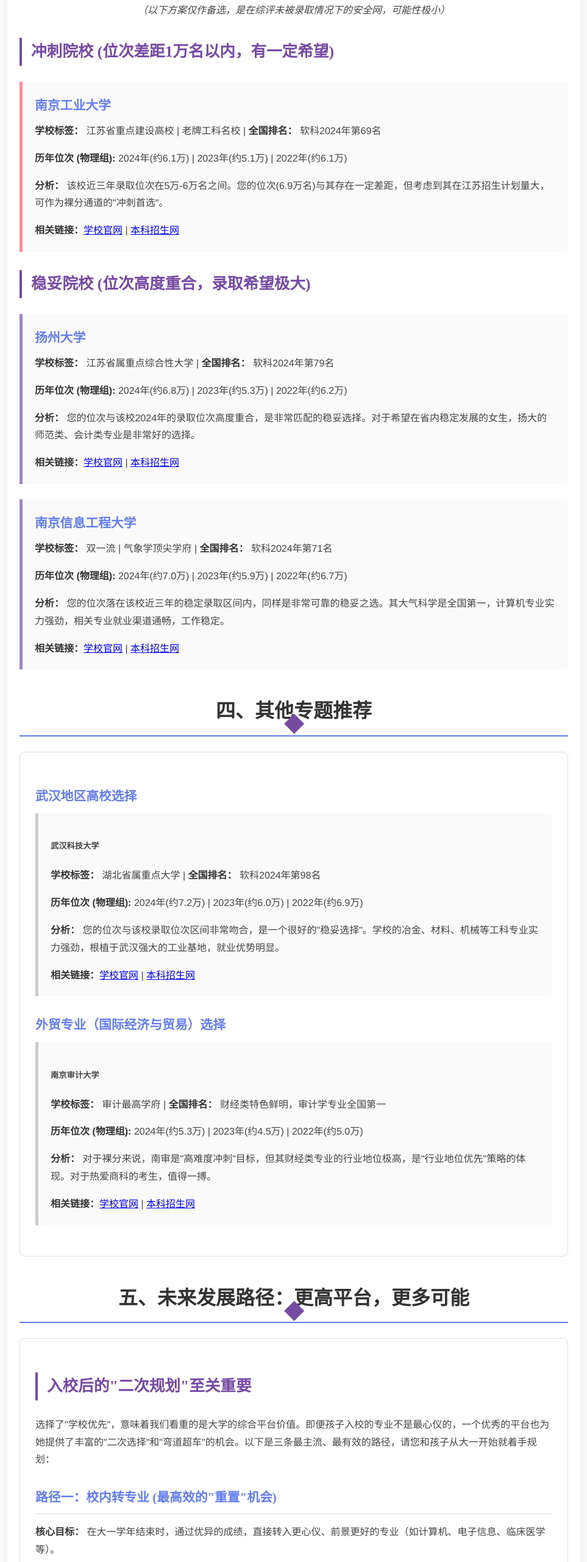
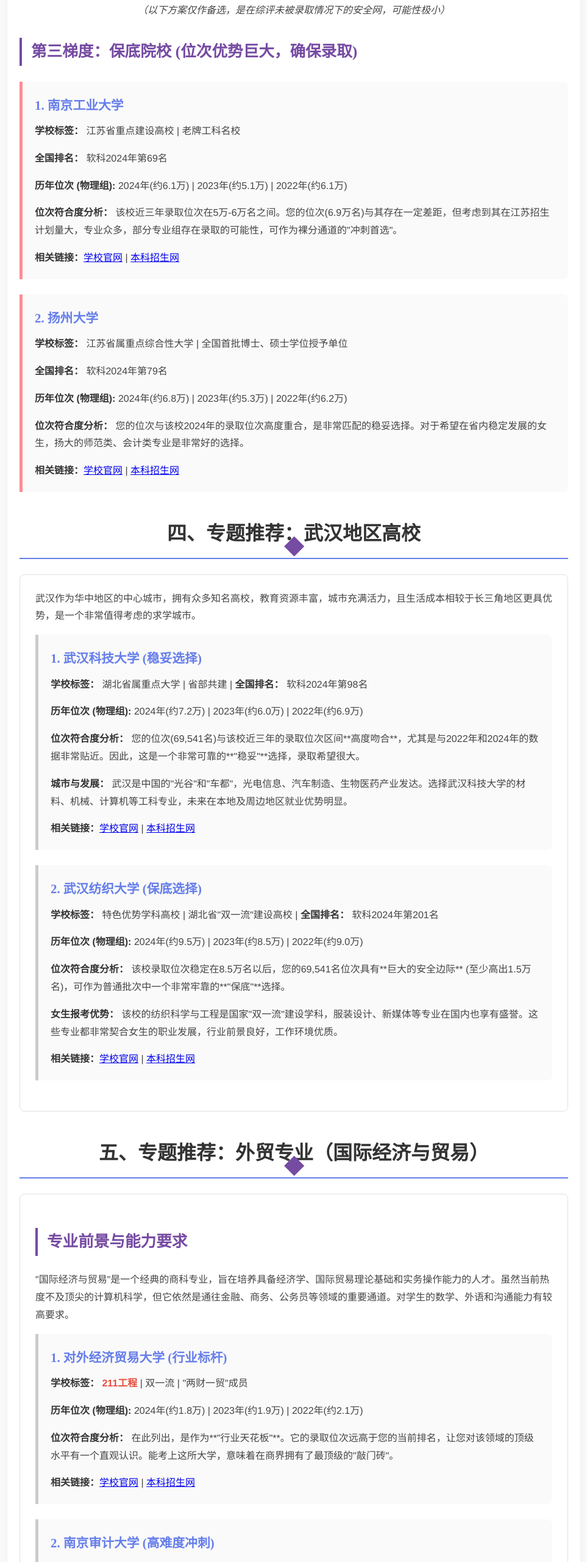
Before and after one commit to licong-git-dev/gaokao-report, a plain HTML site: page index.html in a window 1280 px wide. Shown: the part 2638-5200 px from the top of the page at 61% size, without its empty margins (158-1121 px from the left). Drawn offline with Linux system fonts and the light colour scheme.

Commit message:
Add files via upload

```diff
--- a/index.html
+++ b/index.html
@@ -92,59 +92,100 @@
             <p style="text-align: center; font-style: italic; margin-bottom: 20px;">（以下方案仅作备选，是在综评未被录取情况下的安全网，可能性极小）</p>
 
             <div class="tier">
-                <h3>冲刺院校 (位次差距1万名以内，有一定希望)</h3>
-                <div class="school-card">
-                    <h4>南京工业大学</h4>
-                    <p><strong>学校标签：</strong> 江苏省重点建设高校 | 老牌工科名校 | <strong>全国排名：</strong> 软科2024年第69名</p>
+                <h3>第三梯度：保底院校 (位次优势巨大，确保录取)</h3>
+                 <div class="school-card">
+                    <h4>1. 南京工业大学</h4>
+                    <p><strong>学校标签：</strong> 江苏省重点建设高校 | 老牌工科名校</p>
+                    <p><strong>全国排名：</strong> 软科2024年第69名</p>
                     <p><strong>历年位次 (物理组):</strong> 2024年(约6.1万) | 2023年(约5.1万) | 2022年(约6.1万)</p>
-                    <p><strong>分析：</strong> 该校近三年录取位次在5万-6万名之间。您的位次(6.9万名)与其存在一定差距，但考虑到其在江苏招生计划量大，可作为裸分通道的"冲刺首选"。</p>
+                    <p><strong>位次符合度分析：</strong> 该校近三年录取位次在5万-6万名之间。您的位次(6.9万名)与其存在一定差距，但考虑到其在江苏招生计划量大，专业众多，部分专业组存在录取的可能性，可作为裸分通道的"冲刺首选"。</p>
                     <p><strong>相关链接：</strong><a href="https://www.njtech.edu.cn/" target="_blank">学校官网</a> | <a href="https://zhaosheng.njtech.edu.cn/" target="_blank">本科招生网</a></p>
                 </div>
-            </div>
-
-            <div class="tier">
-                <h3>稳妥院校 (位次高度重合，录取希望极大)</h3>
                  <div class="school-card">
-                    <h4>扬州大学</h4>
-                    <p><strong>学校标签：</strong> 江苏省属重点综合性大学 | <strong>全国排名：</strong> 软科2024年第79名</p>
+                    <h4>2. 扬州大学</h4>
+                    <p><strong>学校标签：</strong> 江苏省属重点综合性大学 | 全国首批博士、硕士学位授予单位</p>
+                    <p><strong>全国排名：</strong> 软科2024年第79名</p>
                     <p><strong>历年位次 (物理组):</strong> 2024年(约6.8万) | 2023年(约5.3万) | 2022年(约6.2万)</p>
-                    <p><strong>分析：</strong> 您的位次与该校2024年的录取位次高度重合，是非常匹配的稳妥选择。对于希望在省内稳定发展的女生，扬大的师范类、会计类专业是非常好的选择。</p>
+                    <p><strong>位次符合度分析：</strong> 您的位次与该校2024年的录取位次高度重合，是非常匹配的稳妥选择。对于希望在省内稳定发展的女生，扬大的师范类、会计类专业是非常好的选择。</p>
                     <p><strong>相关链接：</strong><a href="https://www.yzu.edu.cn/" target="_blank">学校官网</a> | <a href="https://zhaoban.yzu.edu.cn/" target="_blank">本科招生网</a></p>
-                </div>
-                <div class="school-card">
-                    <h4>南京信息工程大学</h4>
-                    <p><strong>学校标签：</strong> 双一流 | 气象学顶尖学府 | <strong>全国排名：</strong> 软科2024年第71名</p>
-                    <p><strong>历年位次 (物理组):</strong> 2024年(约7.0万) | 2023年(约5.9万) | 2022年(约6.7万)</p>
-                    <p><strong>分析：</strong> 您的位次落在该校近三年的稳定录取区间内，同样是非常可靠的稳妥之选。其大气科学是全国第一，计算机专业实力强劲，相关专业就业渠道通畅，工作稳定。</p>
-                    <p><strong>相关链接：</strong><a href="https://www.nuist.edu.cn/" target="_blank">学校官网</a> | <a href="https://zs.nuist.edu.cn/" target="_blank">本科招生网</a></p>
                 </div>
             </div>
         </section>
 
         <section id="wuhan-recommendations">
-            <h2>四、其他专题推荐</h2>
+            <h2>四、专题推荐：武汉地区高校</h2>
             <div class="card">
-                <h4>武汉地区高校选择</h4>
+                <p>武汉作为华中地区的中心城市，拥有众多知名高校，教育资源丰富，城市充满活力，且生活成本相较于长三角地区更具优势，是一个非常值得考虑的求学城市。</p>
                 <div class="school-card">
-                    <h5>武汉科技大学</h5>
-                    <p><strong>学校标签：</strong> 湖北省属重点大学 | <strong>全国排名：</strong> 软科2024年第98名</p>
+                    <h4>1. 武汉科技大学 (稳妥选择)</h4>
+                    <p><strong>学校标签：</strong> 湖北省属重点大学 | 省部共建 | <strong>全国排名：</strong> 软科2024年第98名</p>
                     <p><strong>历年位次 (物理组):</strong> 2024年(约7.2万) | 2023年(约6.0万) | 2022年(约6.9万)</p>
-                    <p><strong>分析：</strong> 您的位次与该校录取位次区间非常吻合，是一个很好的"稳妥选择"。学校的冶金、材料、机械等工科专业实力强劲，根植于武汉强大的工业基地，就业优势明显。</p>
+                    <p><strong>位次符合度分析：</strong> 您的位次(69,541名)与该校近三年的录取位次区间**高度吻合**，尤其是与2022年和2024年的数据非常贴近。因此，这是一个非常可靠的**"稳妥"**选择，录取希望很大。</p>
+                    <p><strong>城市与发展：</strong> 武汉是中国的"光谷"和"车都"，光电信息、汽车制造、生物医药产业发达。选择武汉科技大学的材料、机械、计算机等工科专业，未来在本地及周边地区就业优势明显。</p>
                     <p><strong>相关链接：</strong><a href="https://www.wust.edu.cn/" target="_blank">学校官网</a> | <a href="http://zs.wust.edu.cn/" target="_blank">本科招生网</a></p>
                 </div>
-                <h4>外贸专业（国际经济与贸易）选择</h4>
                  <div class="school-card">
-                    <h5>南京审计大学</h5>
-                    <p><strong>学校标签：</strong> 审计最高学府 | <strong>全国排名：</strong> 财经类特色鲜明，审计学专业全国第一</p>
+                    <h4>2. 武汉纺织大学 (保底选择)</h4>
+                    <p><strong>学校标签：</strong> 特色优势学科高校 | 湖北省"双一流"建设高校 | <strong>全国排名：</strong> 软科2024年第201名</p>
+                    <p><strong>历年位次 (物理组):</strong> 2024年(约9.5万) | 2023年(约8.5万) | 2022年(约9.0万)</p>
+                    <p><strong>位次符合度分析：</strong> 该校录取位次稳定在8.5万名以后，您的69,541名位次具有**巨大的安全边际** (至少高出1.5万名)，可作为普通批次中一个非常牢靠的**"保底"**选择。</p>
+                    <p><strong>女生报考优势：</strong> 该校的纺织科学与工程是国家"双一流"建设学科，服装设计、新媒体等专业在国内也享有盛誉。这些专业都非常契合女生的职业发展，行业前景良好，工作环境优质。</p>
+                    <p><strong>相关链接：</strong><a href="https://www.wtu.edu.cn/" target="_blank">学校官网</a> | <a href="http://zsb.wtu.edu.cn/" target="_blank">本科招生网</a></p>
+                </div>
+            </div>
+        </section>
+
+        <section id="trade-recommendations">
+            <h2>五、专题推荐：外贸专业（国际经济与贸易）</h2>
+            <div class="card">
+                <h3>专业前景与能力要求</h3>
+                <p>"国际经济与贸易"是一个经典的商科专业，旨在培养具备经济学、国际贸易理论基础和实务操作能力的人才。虽然当前热度不及顶尖的计算机科学，但它依然是通往金融、商务、公务员等领域的重要通道。对学生的数学、外语和沟通能力有较高要求。</p>
+                 <div class="school-card">
+                    <h4>1. 对外经济贸易大学 (行业标杆)</h4>
+                    <p><strong>学校标签：</strong> <strong><span style="color: #e74c3c;">211工程</span></strong> | 双一流 | "两财一贸"成员</p>
+                    <p><strong>历年位次 (物理组):</strong> 2024年(约1.8万) | 2023年(约1.9万) | 2022年(约2.1万)</p>
+                    <p><strong>位次符合度分析：</strong> 在此列出，是作为**"行业天花板"**。它的录取位次远高于您的当前排名，让您对该领域的顶级水平有一个直观认识。能考上这所大学，意味着在商界拥有了最顶级的"敲门砖"。</p>
+                    <p><strong>相关链接：</strong><a href="https://www.uibe.edu.cn/" target="_blank">学校官网</a> | <a href="http://zhaosheng.uibe.edu.cn/" target="_blank">本科招生网</a></p>
+                </div>
+                <div class="school-card">
+                    <h4>2. 南京审计大学 (高难度冲刺)</h4>
+                    <p><strong>学校标签：</strong> 审计最高学府 | 江苏省重点建设高校</p>
                     <p><strong>历年位次 (物理组):</strong> 2024年(约5.3万) | 2023年(约4.5万) | 2022年(约5.0万)</p>
-                    <p><strong>分析：</strong> 对于裸分来说，南审是"高难度冲刺"目标，但其财经类专业的行业地位极高，是"行业地位优先"策略的体现。对于热爱商科的考生，值得一搏。</p>
+                    <p><strong>位次符合度分析：</strong> 对于您69,541名的裸分位次来说，南审是**"高难度冲刺"**目标，存在约1.6万名的差距。但其在江苏财经领域的地位极高，是"行业地位优先"策略下的一个特例，对于热爱商科的考生，值得放手一搏。</p>
                     <p><strong>相关链接：</strong><a href="https://www.nau.edu.cn/" target="_blank">学校官网</a> | <a href="https://zs.nau.edu.cn/" target="_blank">本科招生网</a></p>
                 </div>
             </div>
         </section>
 
+        <section id="final-summary">
+            <h2>六、综上所述：最终报考策略建议</h2>
+            <div class="card">
+                <h3>核心战略：主攻"综评"，守好"普招"</h3>
+                <p>家长您好！经过我们多轮的分析和验证，为您孩子的2025年高考志愿填报，我们最终确立了以下核心战略，请您在明天填报时严格参考：</p>
+                <ol>
+                    <li>
+                        <strong>第一优先级：主攻江苏大学"综合评价"（A计划）</strong><br>
+                        这是我们的"王牌"。您孩子<strong>572.3</strong>的综评分数，在江苏大学的独立赛道中优势巨大。这不仅能大概率确保被<strong>江苏大学</strong>这所心仪的学校录取，更能极大概率进入<strong>车辆工程</strong>等王牌专业。这是实现"好学校"与"好专业"完美统一的最佳路径。
+                        <br><strong>明日操作：</strong> 在"本科提前批"中，第一志愿填报江苏大学，将分数优势最大的专业排在前面，并<strong>务必勾选"服从专业调剂"</strong>，确保万无一失。
+                    </li>
+                    <li>
+                        <strong>第二优先级：布局普通批次志愿（B计划）</strong><br>
+                        这是我们的"安全网"，用于应对"综评"滑档的极小概率事件。我们以**69,541**的裸分位次为基准，构建一个科学的"冲-稳-保"梯度。
+                        <br><strong>后续操作：</strong>
+                        <ul>
+                            <li><strong>冲刺区：</strong> 放置如**南京工业大学**等录取位次略高于您的学校，博取更高平台的机会。</li>
+                            <li><strong>稳妥区：</strong> 放置如**扬州大学**、**南京信息工程大学**、**武汉科技大学**等与您位次高度匹配的优良高校，确保录取的基本盘。</li>
+                            <li><strong>保底区：</strong> 放置如**南京林业大学**、**武汉纺织大学**等位次显著低于您的学校，保证100%有学上。</li>
+                        </ul>
+                    </li>
+                </ol>
+                <h3>最后的叮咛：</h3>
+                <p>"学校优先"的策略下，提前批的江苏大学综评是我们最好的机会。普通批的所有志愿，都是为了让这个机会没有后顾之忧。请您和孩子放平心态，我们已经做好了最周全的准备。预祝明天填报顺利！</p>
+            </div>
+        </section>
+
         <section id="future-path">
-            <h2>五、未来发展路径：更高平台，更多可能</h2>
+            <h2>七、未来发展路径：更高平台，更多可能</h2>
             <div class="card">
                 <h3>入校后的"二次规划"至关重要</h3>
                 <p>选择了"学校优先"，意味着我们看重的是大学的综合平台价值。即便孩子入校的专业不是最心仪的，一个优秀的平台也为她提供了丰富的"二次选择"和"弯道超车"的机会。以下是三条最主流、最有效的路径，请您和孩子从大一开始就着手规划：</p>
```
